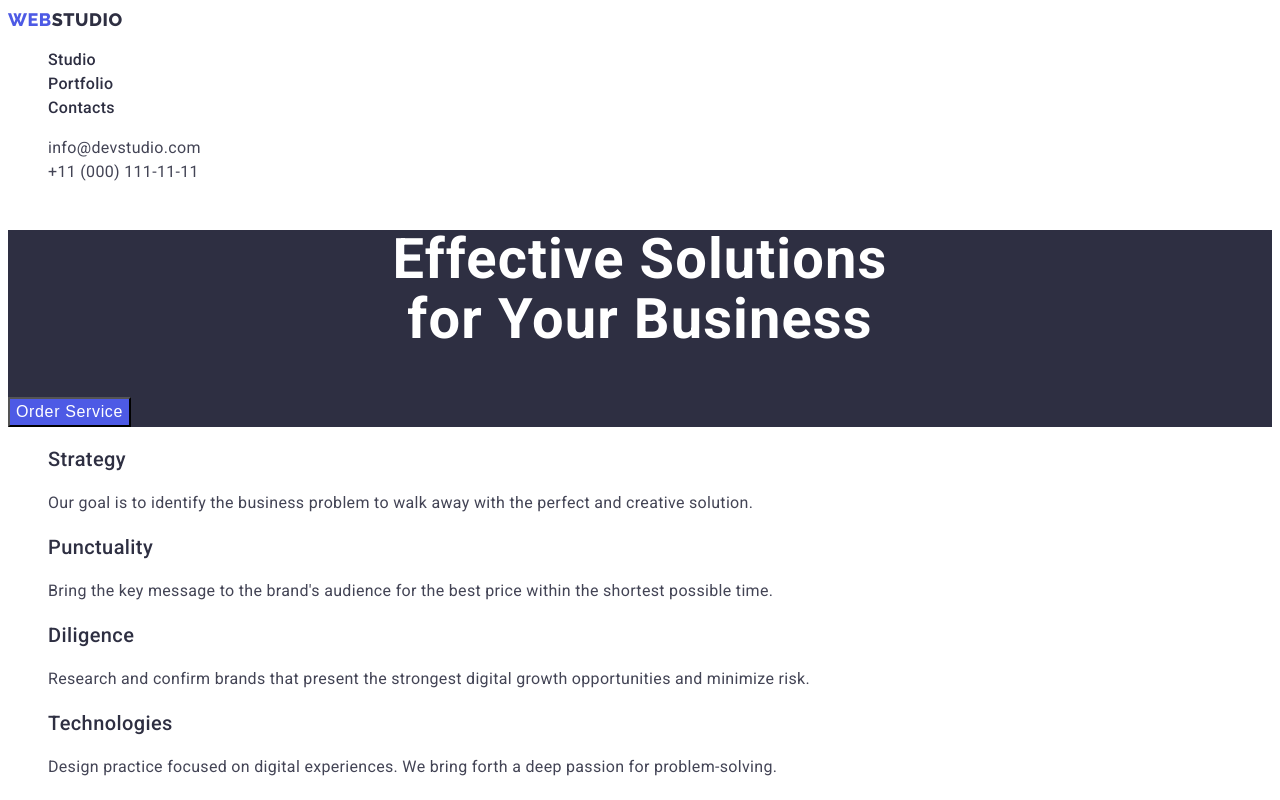
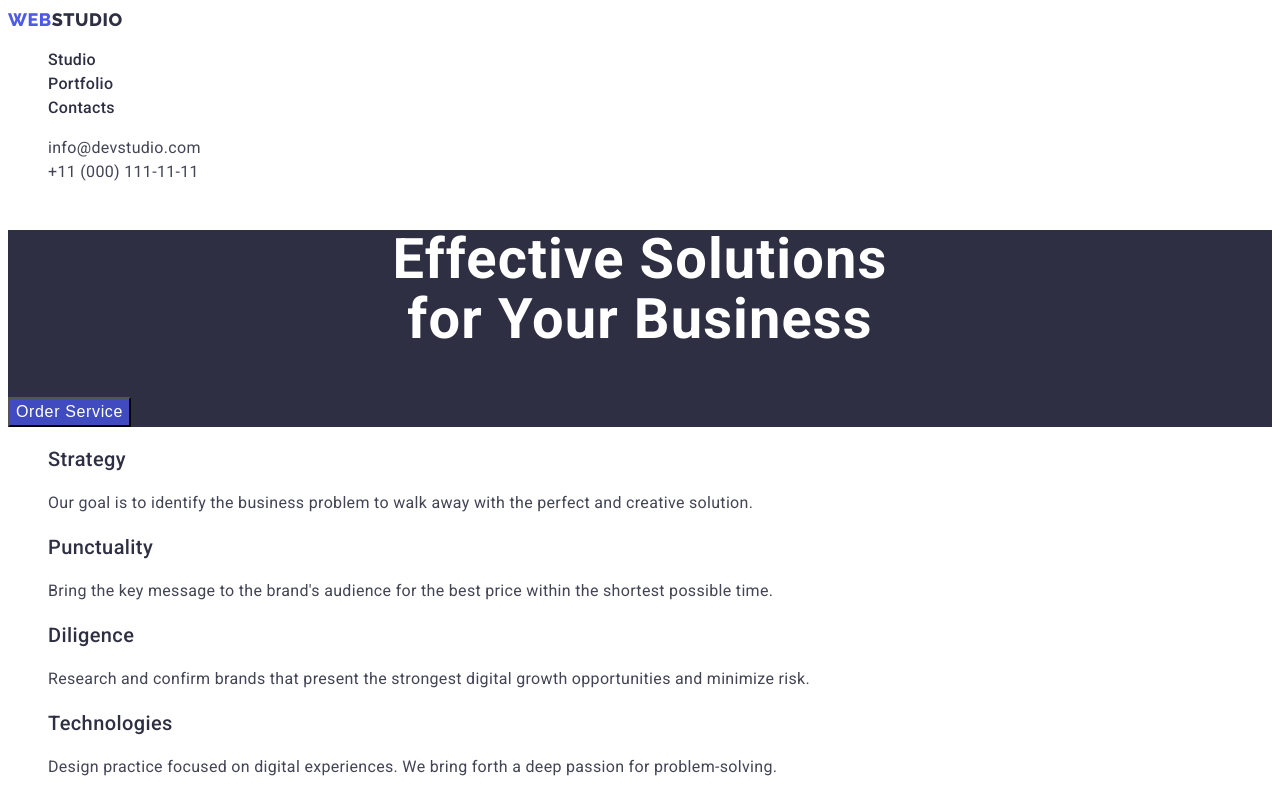
Before and after one commit to VasylievYurii/goit-markup-hw-02, a plain HTML site: page index.html in a window 1280 px wide. In both pictures the pointer is over the button "Order Service". Shown: the top 800 px of the page. Drawn offline with Linux system fonts and the light colour scheme.

Commit message:
Update styles.css

```diff
--- a/css/styles.css
+++ b/css/styles.css
@@ -96,9 +96,8 @@ body {
 }
 
 .hero-button:hover,
-.hero-button:focus,
-{
-background-color: var(--pressed-state);
+.hero-button:focus {
+    background-color: var(--pressed-state);
 }
 
 /*Benefits section*/
```
